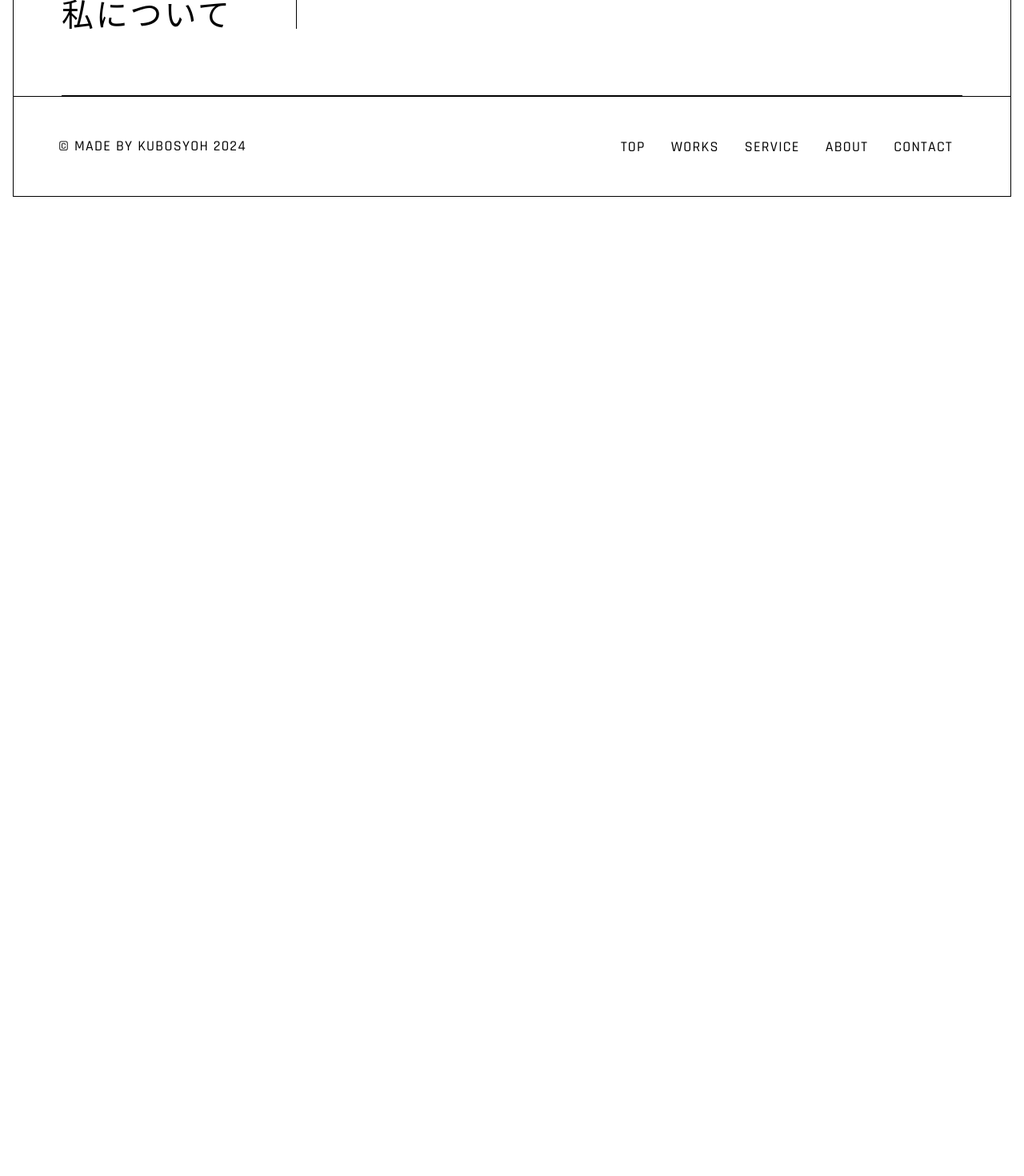
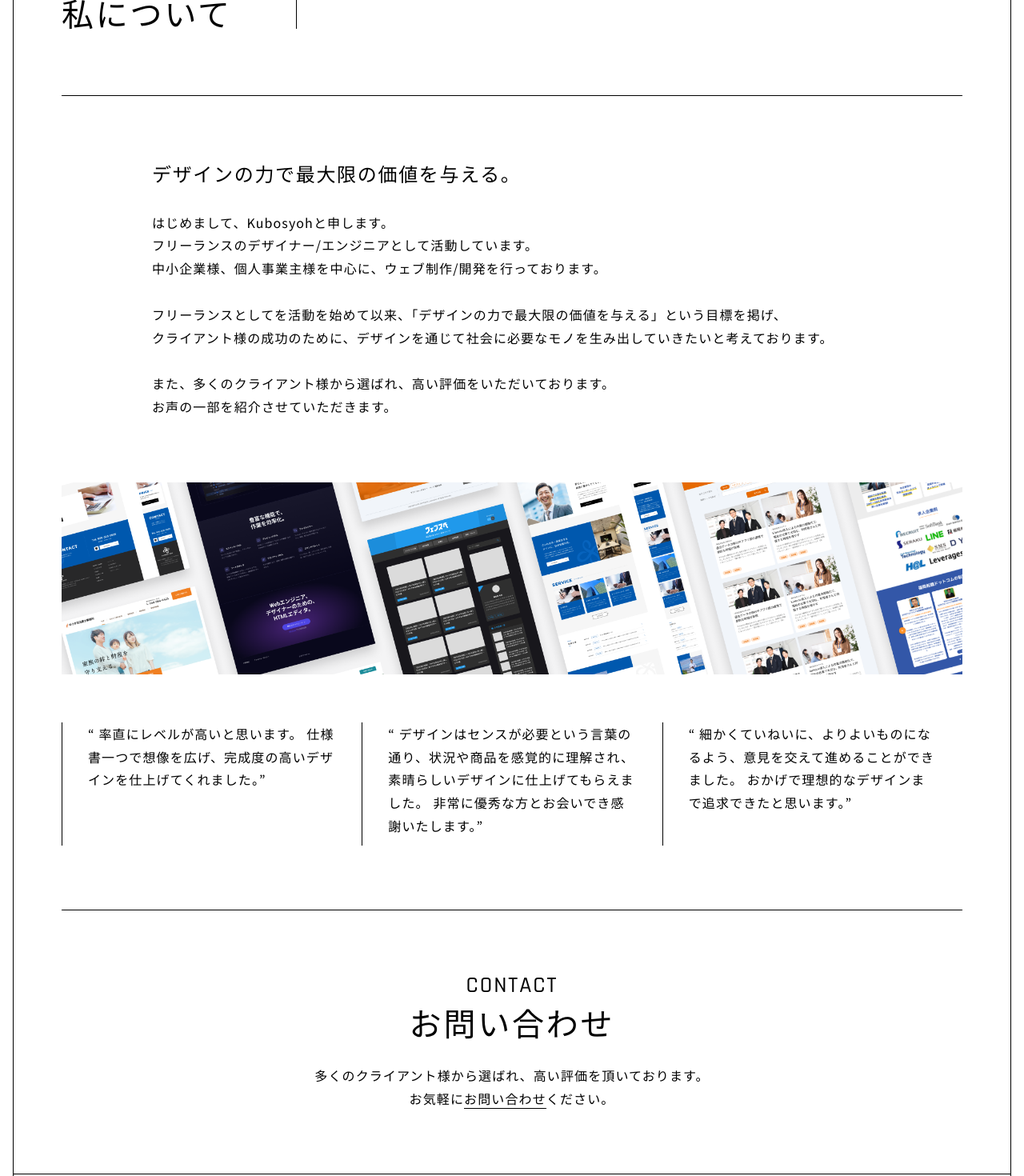
Before and after one commit to shooh25/cw_portfolio, a React (Vite) app: page /about in a window 1280 px wide. Shown: the part 240-1710 px from the top of the page at 80% size. Before the commit the page ends 800 px from the top, so only its background shows below. Built offline with nearby package versions, Linux system fonts and the light colour scheme; no server answers; what microcms-js-sdk would draw is missing.

Commit message:
add: about page

```diff
--- a/src/pages/About.tsx
+++ b/src/pages/About.tsx
@@ -1,10 +1,63 @@
 import React from 'react'
 import MainVisual from '../components/MainVisual'
+import WorksImage from '../images/works.png'
+import { Link } from 'react-router-dom'
 
-const About:React.FC = () => {
+const About: React.FC = () => {
   return (
     <>
-      <MainVisual title="私について" span="- ABOUT"/>
+      <MainVisual title="私について" span="- ABOUT" />
+      <section className='px-5 md:px-[60px]'>
+        <div className='py-[60px] md:py-[80px] max-w-[900px] m-auto'>
+          <h2 className='text03 mb-[30px]'>デザインの力で最大限の価値を与える。</h2>
+          <p className='text05'>
+            はじめまして、Kubosyohと申します。<br />
+            フリーランスのデザイナー/エンジニアとして活動しています。<br />
+            中小企業様、個人事業主様を中心に、ウェブ制作/開発を行っております。<br />
+            <br />
+            フリーランスとしてを活動を始めて以来、「デザインの力で最大限の価値を与える」という目標を掲げ、<br />
+            クライアント様の成功のために、デザインを通じて社会に必要なモノを生み出していきたいと考えております。<br />
+            <br />
+            また、多くのクライアント様から選ばれ、高い評価をいただいております。<br />
+            お声の一部を紹介させていただきます。<br />
+          </p>
+        </div>
+      </section>
+
+      <section className='px-5 md:px-[60px]'>
+        <div className='h-60 bg-zinc-100 mb-[60px]'>
+          <img src={WorksImage} alt="works" className='object-cover h-full w-full' />
+        </div>
+        <div className='sm:grid sm:grid-cols-3 pb-[60px] md:pb-[80px] border-b border-black'>
+          <div className='border-l border-black px-[26px] lg:px-8 2xl:px-10 pb-[10px]'>
+            <p className='text05'>
+              “ 率直にレベルが高いと思います。 仕様書一つで想像を広げ、完成度の高いデザインを仕上げてくれました。”
+            </p>
+          </div>
+          <div className='border-l border-black px-[26px] lg:px-8 2xl:px-10 pb-[10px]'>
+            <p className='text05'>
+            “ デザインはセンスが必要という言葉の通り、状況や商品を感覚的に理解され、素晴らしいデザインに仕上げてもらえました。 非常に優秀な方とお会いでき感謝いたします。”
+            </p>
+          </div>
+          <div className='border-l border-black px-[26px] lg:px-8 2xl:px-10 pb-[10px]'>
+            <p className='text05'>
+            “ 細かくていねいに、よりよいものになるよう、意見を交えて進めることができました。 おかげで理想的なデザインまで追求できたと思います。”
+            </p>
+          </div>
+        </div>
+      </section>
+
+      <section className='px-5 md:px-[60px]'>
+        <div className='py-[60px] md:py-[80px] flex flex-col items-center'>
+          <p className='text02 mb-3'>CONTACT</p>
+          <h2 className='text01'>お問い合わせ</h2>
+          <p className='text-center text05 mt-8'>
+            多くのクライアント様から選ばれ、高い評価を頂いております。<br />
+            お気軽に
+            <Link to="/contact" className='border-b border-black'>お問い合わせ</Link>ください。
+          </p>
+        </div>
+      </section>
     </>
   )
 }
```
Also changed, not shown: src/images/works.png (added).
